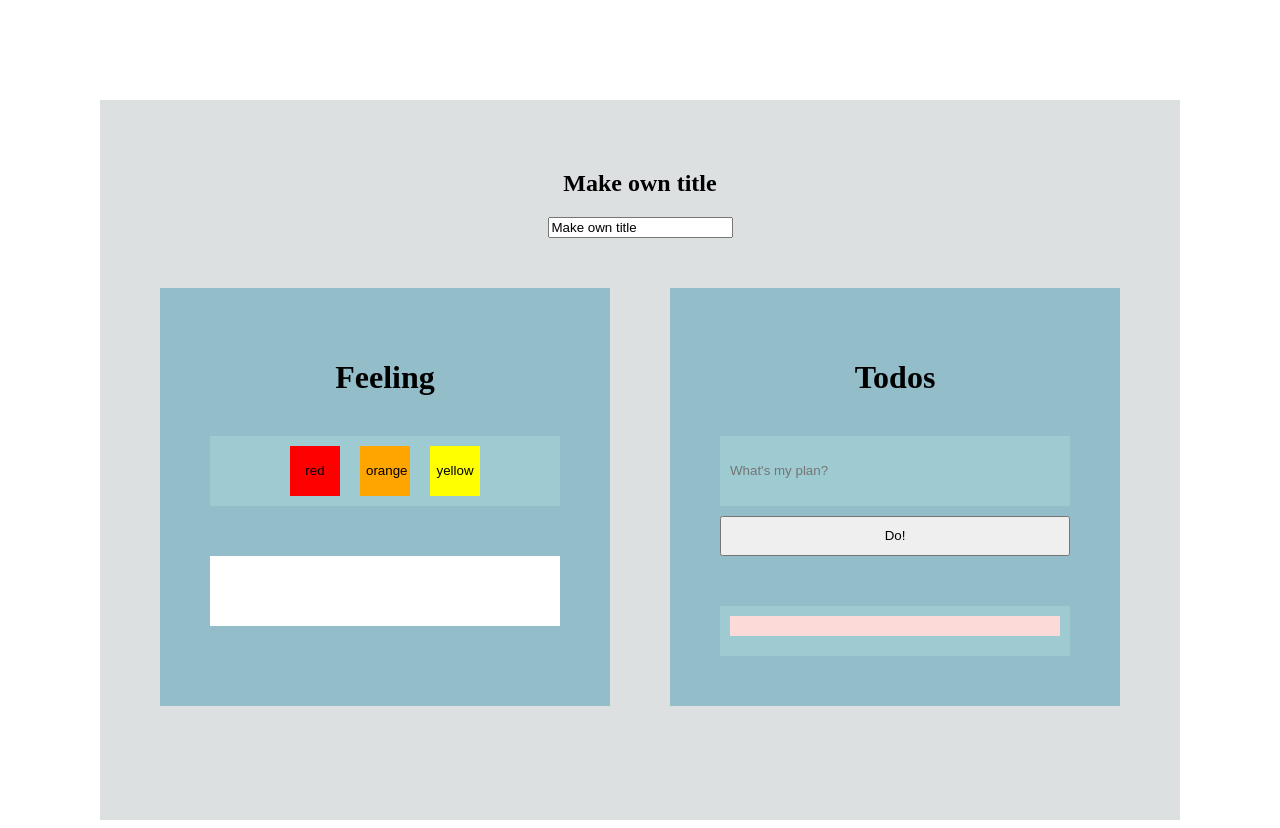
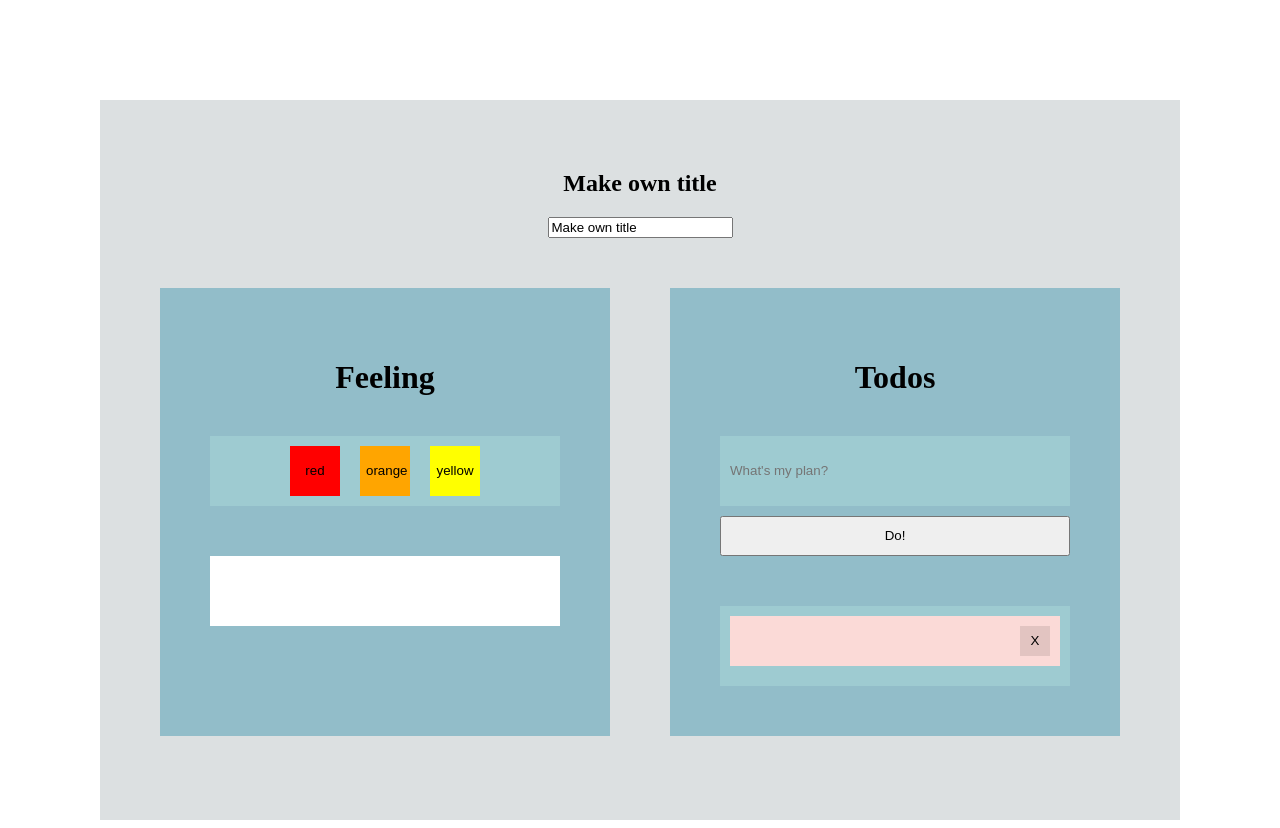
Before and after one commit to whlee0525/todo-react-recoil, a React (Create React App) app: page / in a window 1280 px wide. Both pictures are taken after a click on the button "Do!". Built offline with nearby package versions, Linux system fonts and the light colour scheme.

Commit message:
add: done, remove, enter event

```diff
--- a/src/components/TodayTodoInput.tsx
+++ b/src/components/TodayTodoInput.tsx
@@ -31,12 +31,19 @@ export default function TodayTodoInput() {
     setInputData('');
   }
 
+  const handleEnter = (e: React.KeyboardEvent) => {
+    if (e.key === 'Enter') {
+      handleClick();
+    }
+  }
+
   return (
     <>
       <StyledInput
         placeholder="What's my plan?"
         value={inputData}
         onChange={e => setInputData(e.target.value)}
+        onKeyPress={handleEnter}
       />
       <StyledButton onClick={handleClick} >Do!</StyledButton>
     </>
--- a/src/components/TodayTodoLine.tsx
+++ b/src/components/TodayTodoLine.tsx
@@ -2,19 +2,55 @@ import React from 'react';
 import styled from 'styled-components';
 import { Todo } from '../types';
 
-interface Props extends Omit<Todo, 'id'> { };
+interface Props extends Omit<Todo, 'id'> {
+  onRemove: () => void;
+  onDone: () => void;
+};
 
-const StyledWrapper = styled.div`
+interface StyledProps {
+  done?: boolean;
+}
+
+const StyledWrapper = styled.div<StyledProps>`
+  display: flex;
+  justify-content: space-between;
+  align-items: center;
+
   background-color: #fbdad7;
   width: 100%;
   padding: 10px;
   margin-bottom: 10px;
+  cursor: pointer;
+
+  &:hover {
+   background-color: #e6c6c3;
+  }
+
+  > div {
+    ${({ done }) => done && `
+    text-decoration: line-through;
+    color: gray;
+  `}
+  }
 `;
 
-export default function TodayTodoLine({ content, done }: Props) {
+const StyledButtonRemove = styled.button`
+  cursor: pointer;
+  width: 30px;
+  height: 30px;
+  border: none;
+  background-color: rgba(0,0,0, 0.1);
+
+  &:hover {
+    background-color: rgba(0,0,0, 0.2);
+  }
+`;
+
+export default function TodayTodoLine({ content, done, onRemove, onDone }: Props) {
   return (
-    <StyledWrapper>
-      {content}
+    <StyledWrapper done={done} onClick={onDone}>
+      <div>{content}</div>
+      <StyledButtonRemove onClick={onRemove}>X</StyledButtonRemove>
     </StyledWrapper>
   );
 }
--- a/src/components/TodayTodoList.tsx
+++ b/src/components/TodayTodoList.tsx
@@ -17,12 +17,23 @@ export default function TodayTodoList() {
 
   const { todos, setTodos } = useContext(DataContext);
 
-  // const handleClick = (selectedId) => setTodos(prev => prev.filter(({id})=> id !== selectedId));
+  const handleRemove = (selectedId: number) =>
+    setTodos(prev => prev.filter(({ id }) => id !== selectedId));
+
+  const handleDone = (selectedId: number) =>
+    setTodos(prev =>
+      prev.map(todo => (todo.id === selectedId) ? { ...todo, done: !todo.done } : todo));
 
   return (
     <StyledWrapper>
       {!todos.length && 'No todos'}
-      {todos.map(line => <TodayTodoLine key={line.id} {...line} />)}
+      {todos.map(line =>
+        <TodayTodoLine
+          key={line.id}
+          onRemove={() => handleRemove(line.id)}
+          onDone={() => handleDone(line.id)}
+          {...line}
+        />)}
     </StyledWrapper>
   );
 }
```
